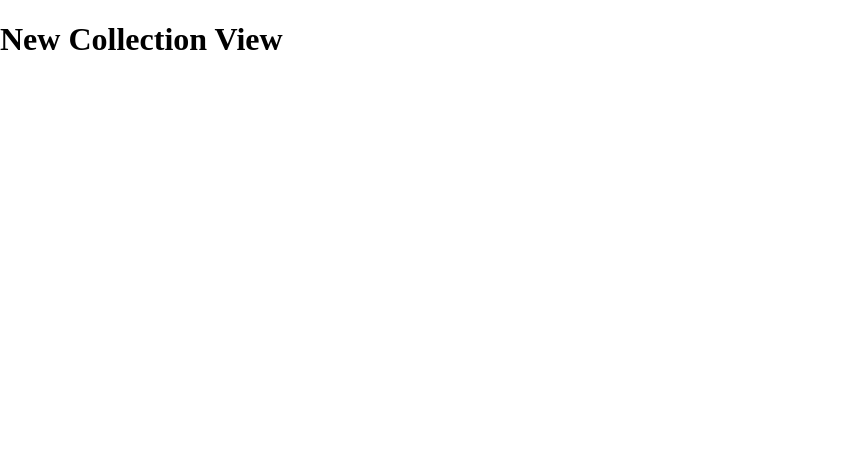
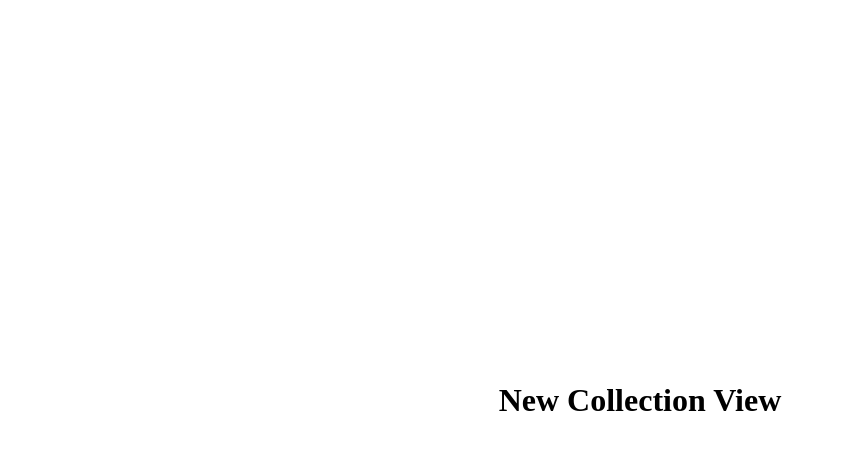
Before and after one commit to YoussefEgla/Pantones, a React (Create React App) app: page /collection/new in a window 1280 px wide. Shown: the top 450 px of the page, without its empty margins (0-845 px from the left). Built offline with nearby package versions, Linux system fonts and the light colour scheme.

Commit message:
removing unused variables and imports

```diff
--- a/src/components/CollectionCard.tsx
+++ b/src/components/CollectionCard.tsx
@@ -1,6 +1,6 @@
 import React from "react";
 import { Link } from "react-router-dom";
-import { makeStyles, Typography } from "@material-ui/core";
+import { Typography } from "@material-ui/core";
 import { collectionCardStyles as useStyles } from "./styles";
 
 export default function MiniCollection(props: SeedCollection) {
--- a/src/components/Navbar.tsx
+++ b/src/components/Navbar.tsx
@@ -1,6 +1,5 @@
 import React, { Fragment, useState } from "react";
 import {
-  makeStyles,
   Typography,
   Slider,
   FormControl,
--- a/src/views/NewCollection.tsx
+++ b/src/views/NewCollection.tsx
@@ -4,7 +4,7 @@ import { notFoundStyles as useStyles } from "./styles";
 export default function NewCollection() {
   const classes = useStyles();
   return (
-    <div>
+    <div className={classes.root}>
       <h1>New Collection View</h1>
     </div>
   );
--- a/src/views/OneCollection.tsx
+++ b/src/views/OneCollection.tsx
@@ -23,7 +23,7 @@ export default function OneCollection(props: PantonesWithShades) {
         id={pantone.id}
         name={pantone.name}
         color={pantone[colorFormat as ColorFormat]}
-        key={pantone.id}
+        key={`${pantone.id}`}
       />
     );
   });
@@ -34,7 +34,7 @@ export default function OneCollection(props: PantonesWithShades) {
       name={pantone.name}
       id={pantone.id}
       color={pantone.hex}
-      key={pantone.id}
+      key={`${pantone.id}`}
     />
   ));
 
```
